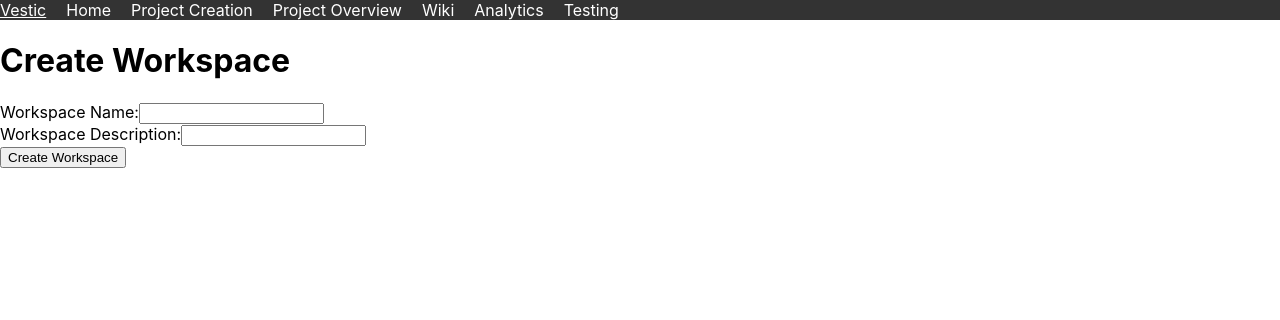
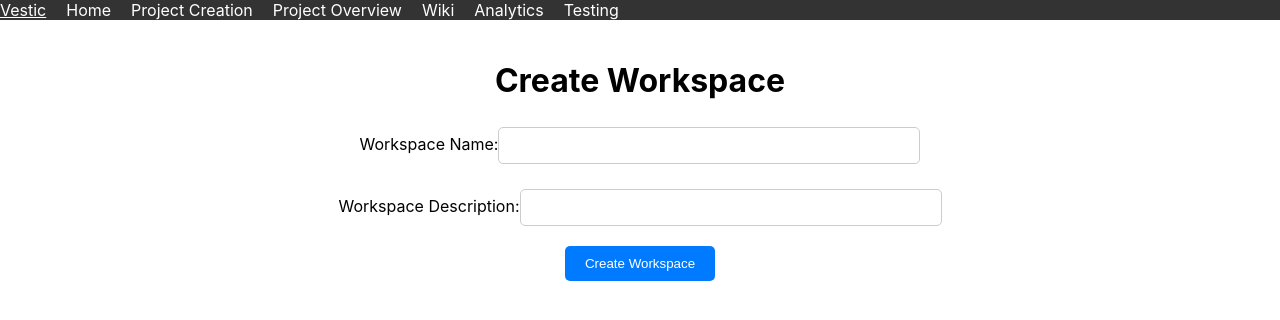
Before and after one commit to Sam772/Vestic, a React (Create React App) app: page /workspacecreation in a window 1280 px wide. Shown: the top 320 px of the page. Built offline with nearby package versions, Linux system fonts and the light colour scheme.

Commit message:
css changes

```diff
--- /dev/null
+++ b/src/pages/Home.css
@@ -0,0 +1,20 @@
+.home-container {
+    text-align: center;
+    padding: 20px;
+  }
+
+  .home-heading {
+    color: #333;
+    font-size: 2rem;
+    margin-bottom: 20px;
+  }
+
+  .create-workspace-link {
+    color: #007bff;
+    text-decoration: none;
+    font-size: 1.2rem;
+  }
+
+  .create-workspace-link:hover {
+    text-decoration: underline;
+  }
--- a/src/pages/Home.tsx
+++ b/src/pages/Home.tsx
@@ -1,11 +1,12 @@
 import React from 'react';
-import { Link } from 'react-router-dom'; // Import Link from react-router-dom
+import { Link } from 'react-router-dom';
+import './Home.css';
 
 const Home: React.FC = () => {
   return (
-    <div>
-      <h1>Home Page</h1>
-      <Link to="/workspacecreation">Create Workspace</Link>
+    <div className="home-container">
+      <h1 className="home-heading">Home Page</h1>
+      <Link to="/workspacecreation" className="create-workspace-link">Create Workspace</Link>
     </div>
   );
 };
--- /dev/null
+++ b/src/pages/ProjectCreation.css
@@ -0,0 +1,46 @@
+.project-creation-page-container {
+    text-align: center;
+    padding: 20px;
+  }
+
+  .project-creation-page-heading {
+    color: #333;
+    font-size: 2rem;
+    margin-bottom: 20px;
+  }
+
+  .workspace-details-container {
+    margin-bottom: 20px;
+  }
+
+  .workspace-button {
+    padding: 10px 20px;
+    background-color: #007bff;
+    color: #fff;
+    border: none;
+    border-radius: 5px;
+    cursor: pointer;
+    margin-bottom: 10px;
+  }
+
+  .workspace-button:hover {
+    background-color: #0056b3;
+  }
+
+  .project-list-container {
+    margin-top: 20px;
+  }
+
+  .project-button {
+    padding: 10px 20px;
+    background-color: #007bff;
+    color: #fff;
+    border: none;
+    border-radius: 5px;
+    cursor: pointer;
+    margin-bottom: 10px;
+  }
+
+  .project-button:hover {
+    background-color: #0056b3;
+  }
--- a/src/pages/ProjectCreation.tsx
+++ b/src/pages/ProjectCreation.tsx
@@ -1,5 +1,6 @@
 import React, { useState } from 'react';
 import { useLocation, useNavigate } from 'react-router-dom';
+import './ProjectCreation.css';
 
 const ProjectCreation: React.FC = () => {
   const location = useLocation();
@@ -19,20 +20,20 @@ const ProjectCreation: React.FC = () => {
   };
 
   return (
-    <div className="project-creation-page">
-      <h1>Project Creation Page</h1>
-      <div>
+    <div className="project-creation-page-container">
+      <h1 className="project-creation-page-heading">Project Creation Page</h1>
+      <div className="workspace-details-container">
         <h2>Workspace Details</h2>
         <p>Name: {workspaceName}</p>
         <p>Description: {workspaceDescription}</p>
       </div>
       <div>
-        <button onClick={handleWorkspaceButtonClick}>{workspaceName}</button>
+        <button onClick={handleWorkspaceButtonClick} className="workspace-button">{workspaceName}</button>
         {showProjectList && (
-          <div>
+          <div className="project-list-container">
             <h2>Projects</h2>
-            <button onClick={handleProjectButtonClick}>Project 1</button>
-            <button onClick={handleProjectButtonClick}>Project 2</button>
+            <button onClick={handleProjectButtonClick} className="project-button">Project 1</button>
+            <button onClick={handleProjectButtonClick} className="project-button">Project 2</button>
           </div>
         )}
       </div>
--- /dev/null
+++ b/src/pages/WorkspaceCreation.css
@@ -0,0 +1,30 @@
+.workspace-creation-container {
+    text-align: center;
+    padding: 20px;
+  }
+
+  .input-container {
+    margin-bottom: 20px;
+  }
+
+  .workspace-input {
+    width: calc(100% - 40px);
+    max-width: 400px;
+    padding: 10px;
+    margin-top: 5px;
+    border: 1px solid #ccc;
+    border-radius: 5px;
+  }
+
+  .create-workspace-button {
+    padding: 10px 20px;
+    background-color: #007bff;
+    color: #fff;
+    border: none;
+    border-radius: 5px;
+    cursor: pointer;
+  }
+
+  .create-workspace-button:hover {
+    background-color: #0056b3;
+  }
--- a/src/pages/WorkspaceCreation.tsx
+++ b/src/pages/WorkspaceCreation.tsx
@@ -1,7 +1,6 @@
-// WorkspaceCreation.tsx
-
 import React, { useState } from 'react';
 import { useNavigate } from 'react-router-dom';
+import './WorkspaceCreation.css';
 
 const WorkspaceCreation: React.FC = () => {
   const [workspaceName, setWorkspaceName] = useState('');
@@ -23,17 +22,17 @@ const WorkspaceCreation: React.FC = () => {
   };
 
   return (
-    <div>
+    <div className="workspace-creation-container">
       <h1>Create Workspace</h1>
-      <div>
+      <div className="input-container">
         <label>Workspace Name:</label>
-        <input type="text" value={workspaceName} onChange={handleWorkspaceNameChange} />
+        <input type="text" value={workspaceName} onChange={handleWorkspaceNameChange} className="workspace-input" />
       </div>
-      <div>
+      <div className="input-container">
         <label>Workspace Description:</label>
-        <input type="text" value={workspaceDescription} onChange={handleWorkspaceDescriptionChange} />
+        <input type="text" value={workspaceDescription} onChange={handleWorkspaceDescriptionChange} className="workspace-input" />
       </div>
-      <button onClick={createWorkspace}>Create Workspace</button>
+      <button onClick={createWorkspace} className="create-workspace-button">Create Workspace</button>
     </div>
   );
 };
```
